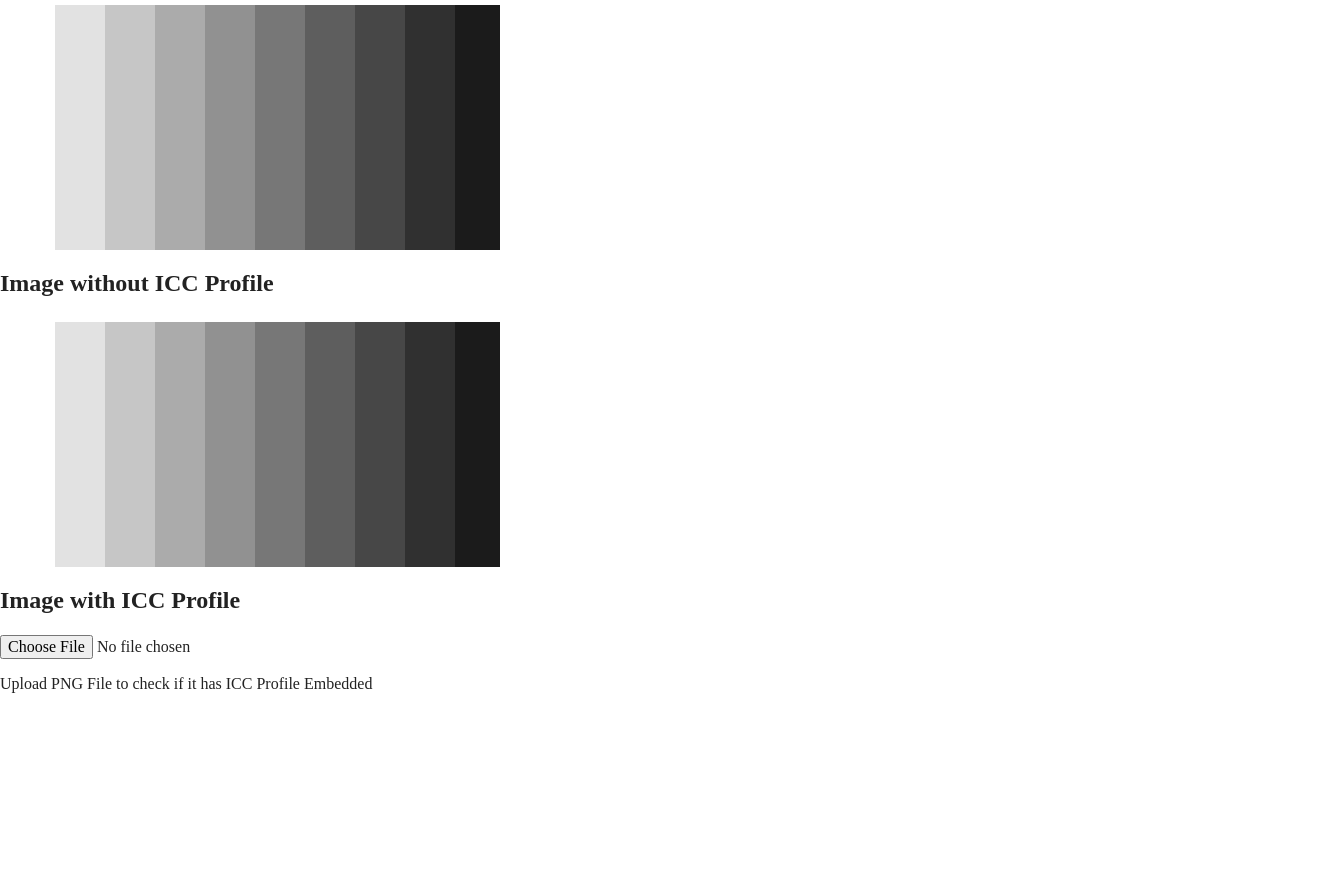
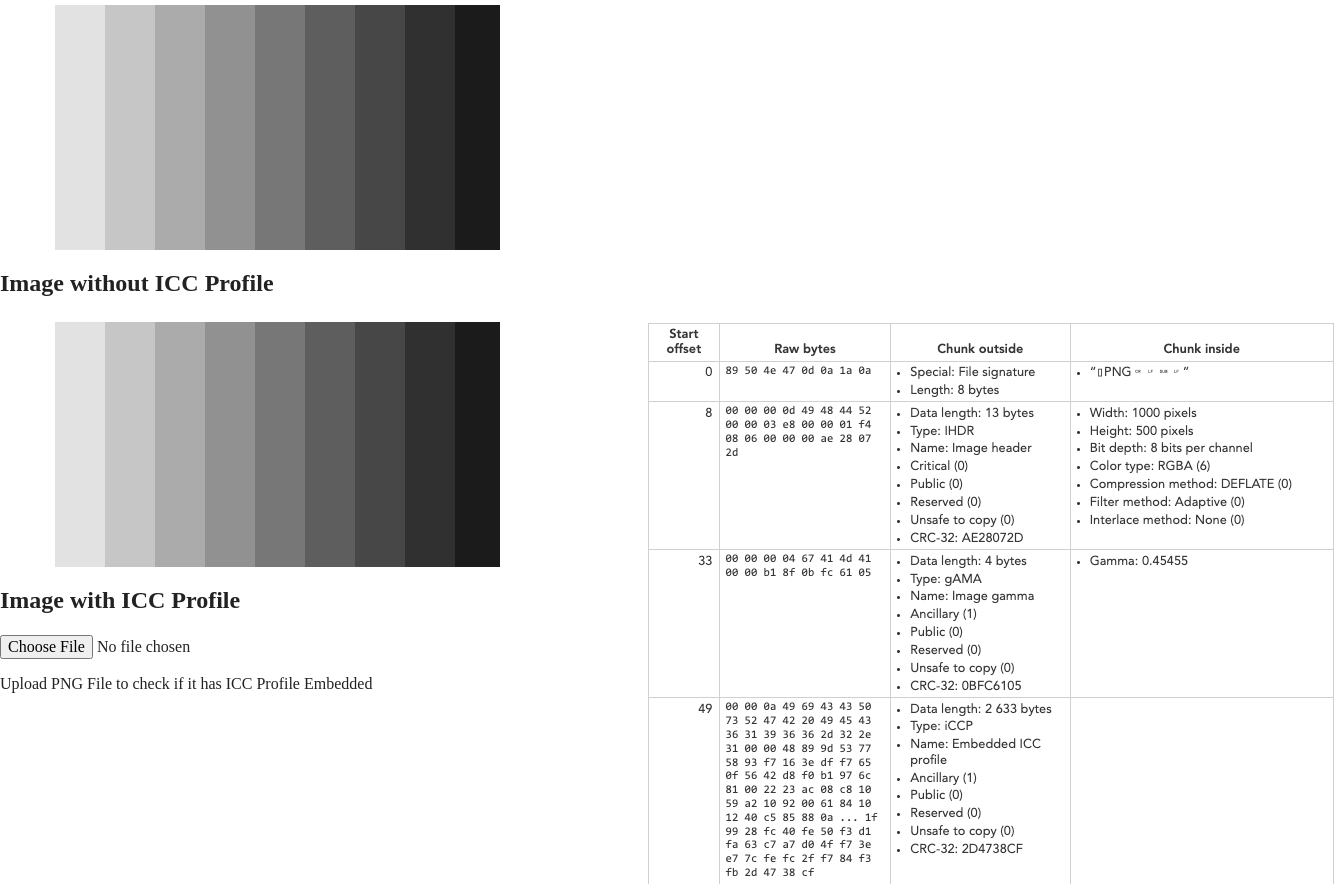
Before and after one commit to sagarrpandav/testICCProfiler, a website built with Parcel: page index.html in a window 1280 px wide. Shown: the top 884 px of the page, 1344 px wide, since content can reach past the window. Before the commit the page ends 800 px from the top, so only its background shows below. Built offline with nearby package versions, Linux system fonts and the light colour scheme.

Commit message:
Commit 2

```diff
--- a/index.html
+++ b/index.html
@@ -23,16 +23,27 @@
 </head>
 
 <body>
+
 <canvas id="canvas1"></canvas>
 <h2>Image without ICC Profile</h2>
-<canvas id="canvas2"></canvas>
-<h2>Image with ICC Profile</h2>
+<div style="
+    display: grid;
+    grid-template-columns: 50% 50%;">
+  <div>
+    <canvas id="canvas2"></canvas>
+    <h2>Image with ICC Profile</h2>
+    <input type="file" placeholder="Upload PNG File to check if it has ICC Profile Embedded">
+    <p>Upload PNG File to check if it has ICC Profile Embedded</p>
+  </div>
+  <div>
+    <img src="Screen%20Shot%202021-12-03%20at%202.21.03%20AM.png">
+  </div>
+</div>
 
 <img id="img1" style="display: none" src="linearStaircaseGrayGenerated8BitPNG.png" width="132" height="150">
 <img id="img2" style="display: none" src="linearStaircaseGreyICC_Gamma_10.png" width="132" height="150">
 
-<input type="file" placeholder="Upload PNG File to check if it has ICC Profile Embedded">
-<p>Upload PNG File to check if it has ICC Profile Embedded</p>
+
 <script src="https://cdn.jsdelivr.net/npm/pngjs@6.0.0/browser.js"></script>
 <script src="js/vendor/modernizr-3.11.2.min.js"></script>
 <script src="js/plugins.js"></script>
```
Also changed, not shown: Screen Shot 2021-12-03 at 2.21.03 AM.png (added).
